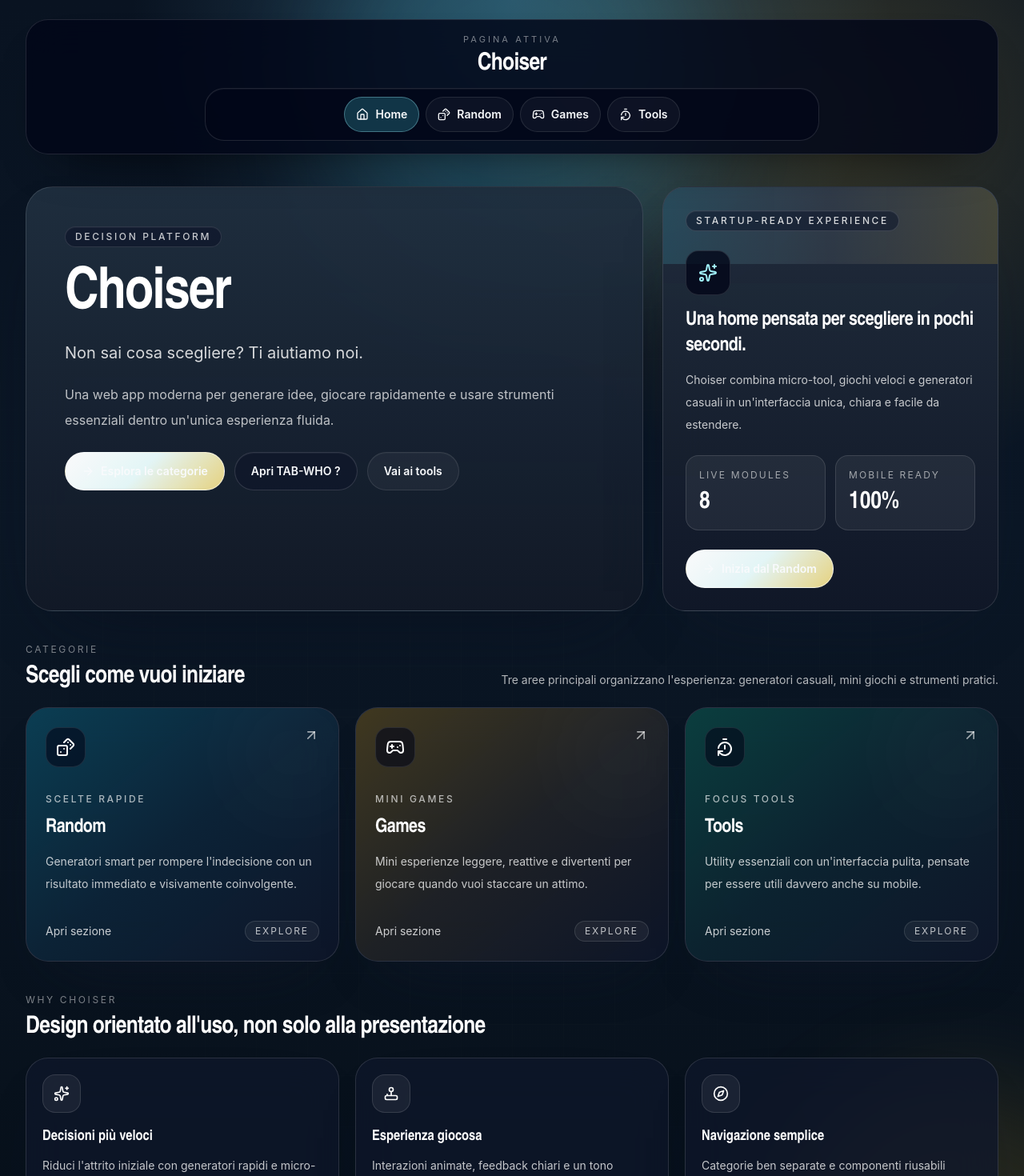
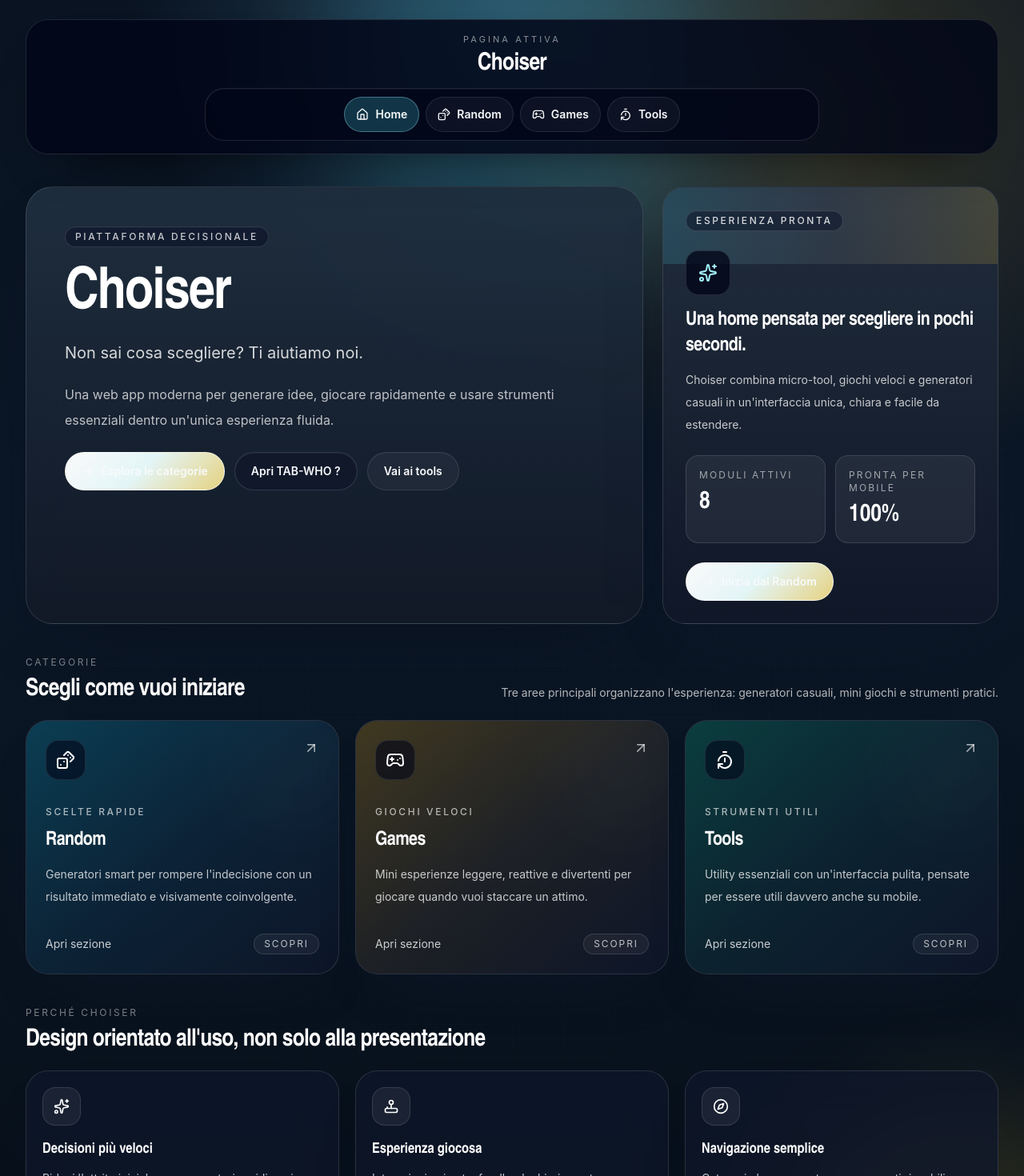
Before and after one commit to Pdor98/the-choiser, a Next.js app: page / in a window 1280 px wide. Shown: the top 1470 px of the page at 80% size. Built offline with nearby package versions, Linux system fonts and the light colour scheme.

Commit message:
Refine home clarity and responsive navigation

```diff
--- a/src/app/page.tsx
+++ b/src/app/page.tsx
@@ -14,7 +14,7 @@ export default function HomePage() {
       <section className="grid gap-6 xl:grid-cols-[minmax(0,1.1fr)_420px] xl:items-stretch">
         <div className="rounded-[34px] border border-white/12 bg-[linear-gradient(180deg,rgba(32,47,63,0.94),rgba(18,25,39,0.9))] p-6 shadow-[0_42px_90px_-54px_rgba(8,15,30,0.95)] backdrop-blur-xl sm:p-10 lg:p-12">
           <div className="space-y-6">
-            <SectionBadge>Decision platform</SectionBadge>
+            <SectionBadge>Piattaforma decisionale</SectionBadge>
 
             <div className="space-y-5">
               <h1 className="text-balance font-heading max-w-4xl text-5xl font-semibold tracking-tight text-white sm:text-6xl lg:text-7xl">
@@ -89,7 +89,7 @@ export default function HomePage() {
       <section className="space-y-5">
         <div>
           <p className="text-xs uppercase tracking-[0.22em] text-white/48">
-            Why Choiser
+            Perché Choiser
           </p>
           <h2 className="font-heading mt-2 text-3xl font-semibold tracking-tight text-white">
             Design orientato all&apos;uso, non solo alla presentazione
--- a/src/components/home/category-card.tsx
+++ b/src/components/home/category-card.tsx
@@ -52,7 +52,7 @@ export function CategoryCard({
         <div className="relative mt-8 flex items-center justify-between text-sm text-white/78">
           <span>Apri sezione</span>
           <span className="rounded-full border border-white/12 bg-white/[0.05] px-3 py-1 text-xs uppercase tracking-[0.16em] text-white/72">
-            Explore
+            Scopri
           </span>
         </div>
       </Card>
--- a/src/components/home/home-hero-panel.tsx
+++ b/src/components/home/home-hero-panel.tsx
@@ -11,7 +11,7 @@ export function HomeHeroPanel() {
       <div className="pointer-events-none absolute inset-x-0 top-0 h-24 bg-gradient-to-r from-cyan-300/16 via-white/7 to-amber-300/16" />
       <div className="relative space-y-6">
         <SectionBadge className="border-white/14 bg-slate-900/58 text-white/82">
-          Startup-ready experience
+          Esperienza pronta
         </SectionBadge>
 
         <div className="space-y-4">
@@ -33,7 +33,7 @@ export function HomeHeroPanel() {
         <div className="grid gap-3 sm:grid-cols-2">
           <div className="rounded-2xl border border-white/12 bg-white/[0.06] p-4">
             <p className="text-xs uppercase tracking-[0.18em] text-white/58">
-              Live modules
+              Moduli attivi
             </p>
             <p className="mt-2 font-heading text-3xl font-semibold text-white">
               8
@@ -41,7 +41,7 @@ export function HomeHeroPanel() {
           </div>
           <div className="rounded-2xl border border-white/12 bg-white/[0.06] p-4">
             <p className="text-xs uppercase tracking-[0.18em] text-white/58">
-              Mobile ready
+              Pronta per mobile
             </p>
             <p className="mt-2 font-heading text-3xl font-semibold text-white">
               100%
--- a/src/components/layout/header-quick-switch.tsx
+++ b/src/components/layout/header-quick-switch.tsx
@@ -13,7 +13,7 @@ export function HeaderQuickSwitch() {
   return (
     <div className="space-y-3">
       <div className="space-y-1 text-center">
-        <p className="text-[11px] uppercase tracking-[0.28em] text-white/46">
+        <p className="text-[11px] uppercase tracking-[0.28em] text-white/52">
           Pagina attiva
         </p>
         <h2 className="font-heading text-2xl font-semibold tracking-tight text-white sm:text-3xl">
@@ -21,7 +21,7 @@ export function HeaderQuickSwitch() {
         </h2>
       </div>
 
-      <div className="mx-auto flex max-w-3xl flex-wrap items-center justify-center gap-2 rounded-[24px] border border-white/12 bg-slate-950/72 p-2.5 shadow-[inset_0_1px_0_rgba(255,255,255,0.04)]">
+      <div className="mx-auto flex max-w-3xl items-center justify-start gap-2 overflow-x-auto rounded-[24px] border border-white/12 bg-slate-950/72 p-2.5 shadow-[inset_0_1px_0_rgba(255,255,255,0.04)] [scrollbar-width:none] [-ms-overflow-style:none] [&::-webkit-scrollbar]:hidden sm:flex-wrap sm:justify-center">
         {navigationLinks.map((link) => {
           const isActive = currentPage.href === link.href;
           const Icon = link.icon;
@@ -32,7 +32,7 @@ export function HeaderQuickSwitch() {
               href={link.href}
               aria-current={isActive ? "page" : undefined}
               className={cn(
-                "inline-flex min-h-11 items-center gap-2 rounded-full border px-3.5 py-2 text-sm font-semibold transition duration-300",
+                "inline-flex min-h-11 shrink-0 items-center gap-2 rounded-full border px-3.5 py-2 text-sm font-semibold transition duration-300",
                 isActive
                   ? "border-cyan-200/34 bg-cyan-300/20 text-white shadow-[0_18px_40px_-30px_rgba(103,232,249,0.8)]"
                   : "border-white/10 bg-white/[0.045] text-white/84 hover:border-white/18 hover:bg-white/[0.08] hover:text-white",
--- a/src/components/ui/button.tsx
+++ b/src/components/ui/button.tsx
@@ -11,7 +11,7 @@ type ButtonProps = ButtonHTMLAttributes<HTMLButtonElement> & {
 
 const variantClasses: Record<ButtonVariant, string> = {
   primary:
-    "border border-white/55 bg-[linear-gradient(135deg,rgba(255,255,255,0.98),rgba(236,254,255,0.96)_48%,rgba(253,230,138,0.9))] text-slate-950 shadow-[0_24px_60px_-28px_rgba(250,204,21,0.65)] hover:-translate-y-0.5 hover:brightness-[1.02] hover:shadow-[0_28px_70px_-28px_rgba(255,255,255,0.8)] [&>*]:text-slate-950",
+    "border border-white/55 bg-[linear-gradient(135deg,rgba(255,255,255,0.98),rgba(236,254,255,0.96)_48%,rgba(253,230,138,0.9))] text-slate-950 shadow-[0_24px_60px_-28px_rgba(250,204,21,0.65)] hover:-translate-y-0.5 hover:brightness-[1.02] hover:text-slate-950 hover:shadow-[0_28px_70px_-28px_rgba(255,255,255,0.8)] [&>*]:text-slate-950",
   secondary:
     "border border-white/14 bg-slate-900/76 text-white/92 shadow-[inset_0_1px_0_rgba(255,255,255,0.05)] hover:-translate-y-0.5 hover:border-cyan-200/28 hover:bg-slate-800/90 hover:text-white",
   ghost:
--- a/src/lib/site-content.ts
+++ b/src/lib/site-content.ts
@@ -76,7 +76,7 @@ export const categories: Category[] = [
     title: "Games",
     description:
       "Mini esperienze leggere, reattive e divertenti per giocare quando vuoi staccare un attimo.",
-    eyebrow: "Mini games",
+    eyebrow: "Giochi veloci",
     icon: Gamepad2,
     accentClassName:
       "from-amber-400/30 via-amber-400/10 to-transparent shadow-amber-500/20",
@@ -86,7 +86,7 @@ export const categories: Category[] = [
     title: "Tools",
     description:
       "Utility essenziali con un'interfaccia pulita, pensate per essere utili davvero anche su mobile.",
-    eyebrow: "Focus tools",
+    eyebrow: "Strumenti utili",
     icon: TimerReset,
     accentClassName:
       "from-emerald-400/30 via-emerald-400/10 to-transparent shadow-emerald-500/20",
```
Also changed, not shown: 50 other files (tests, documents, lock files or other folders).
